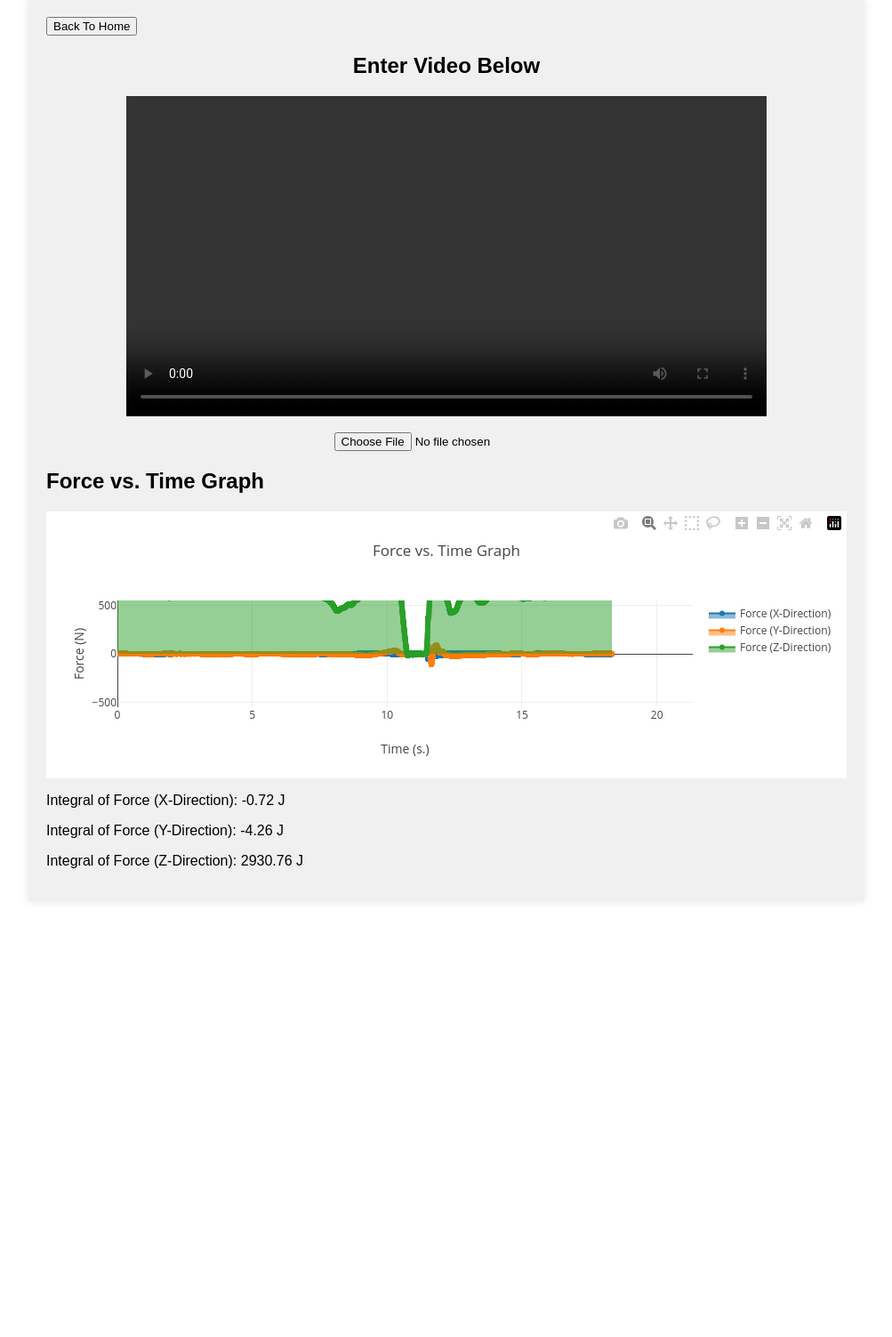
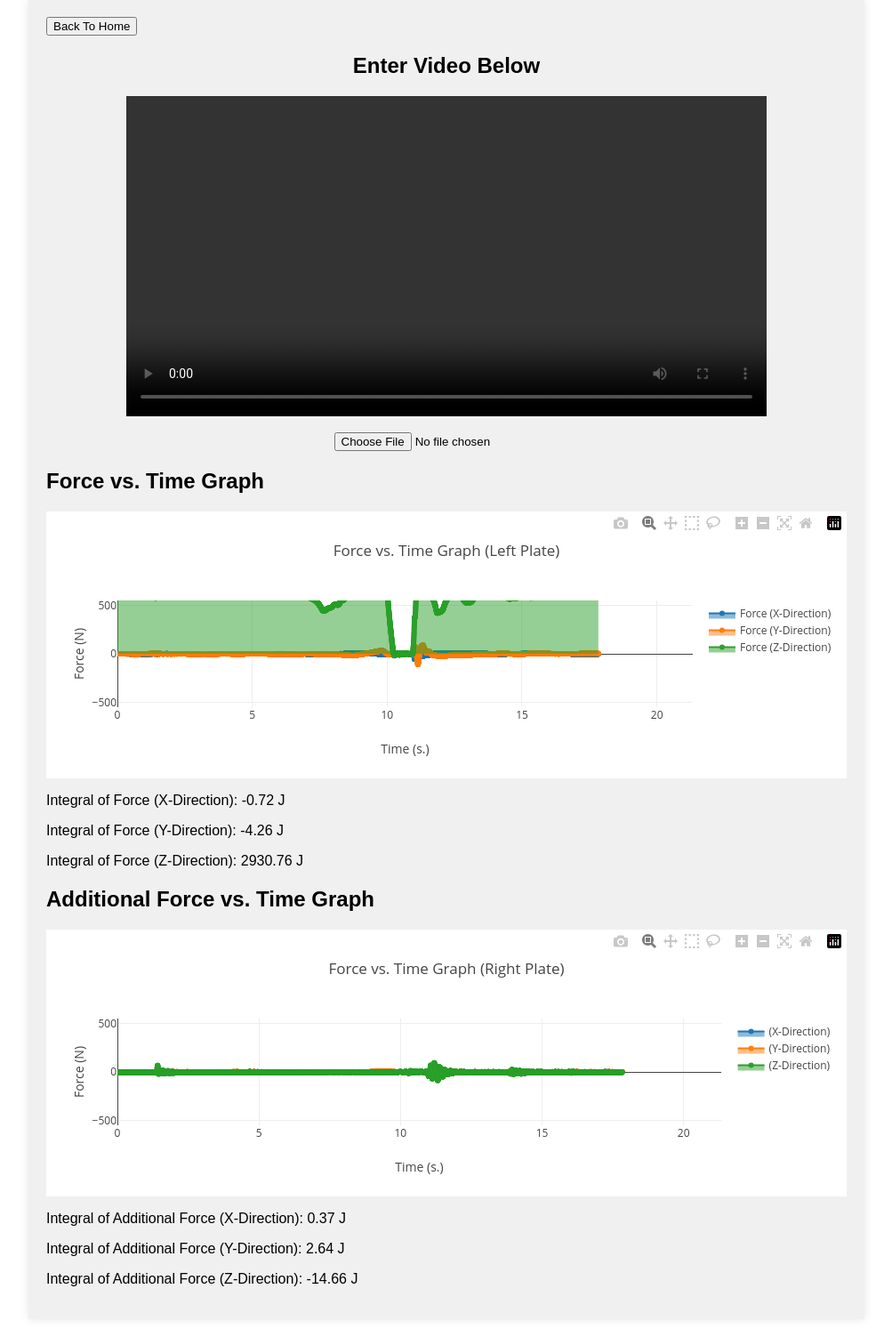
Before and after one commit to Westview-USC-Biomechanics-Collaboration/Prepare2Play-Learning-Experience, a Flask app: page /graph in a window 1280 px wide. Shown: the part 21-1524 px from the top of the page at 89% size, without its empty margins (138-1141 px from the left). Before the commit the page ends 1034 px from the top, so only its background shows below. Run offline with Flask 3, Linux system fonts and the light colour scheme; some libraries are stand-ins or nearby versions.

Commit message:
Added another graph for the other plate,. I also worked on adding an offeset to make the the data/graph match

```diff
--- a/main.py
+++ b/main.py
@@ -11,24 +11,32 @@ def index():
 @app.route('/graph')
 def graph():
     # Load your CSV file
-    df = pd.read_csv('data\Trimmed of bjs_lr_DE_for01_Raw_Data - bjs_lr_DE_for01_Raw_Data.csv')
+    df = pd.read_csv('data/Trimmed of bjs_lr_DE_for01_Raw_Data - bjs_lr_DE_for01_Raw_Data.csv')
 
     # Select subset of data for plotting
     timex_subset = df.iloc[18:11803, 0].astype(float).tolist()
     forcex_subset = df.iloc[18:11803, 1].astype(float).tolist()
     forcey_subset = df.iloc[18:11803, 2].astype(float).tolist()
     forcez_subset = df.iloc[18:11803, 3].astype(float).tolist()
+    forcex2_subset = df.iloc[18:11803, 10].astype(float).tolist()
+    forcey2_subset = df.iloc[18:11803, 11].astype(float).tolist()
+    forcez2_subset = df.iloc[18:11803, 12].astype(float).tolist()
 
     integral_forcex = np.trapz(forcex_subset, timex_subset)
     integral_forcey = np.trapz(forcey_subset, timex_subset)
     integral_forcez = np.trapz(forcez_subset, timex_subset)
+    integral_forcex2 = np.trapz(forcex2_subset, timex_subset)
+    integral_forcey2 = np.trapz(forcey2_subset, timex_subset)
+    integral_forcez2 = np.trapz(forcez2_subset, timex_subset)
 
     formatted_integral_forcex = f"{integral_forcex:.2f}"
     formatted_integral_forcey = f"{integral_forcey:.2f}"
     formatted_integral_forcez = f"{integral_forcez:.2f}"
+    formatted_integral_forcex2 = f"{integral_forcex2:.2f}"
+    formatted_integral_forcey2 = f"{integral_forcey2:.2f}"
+    formatted_integral_forcez2 = f"{integral_forcez2:.2f}"
 
 
-    # Pass data to the frontend
     return render_template('graph.html',
                            forcex=forcex_subset,
                            timex=timex_subset,
@@ -36,7 +44,13 @@ def graph():
                            forcez=forcez_subset,
                            integral_forcex=formatted_integral_forcex,
                            integral_forcey=formatted_integral_forcey,
-                           integral_forcez=formatted_integral_forcez)
+                           integral_forcez=formatted_integral_forcez,
+                           additional_forcex=forcex2_subset,
+                           additional_forcey=forcey2_subset,
+                           additional_forcez=forcez2_subset,
+                           integral_forcex2=formatted_integral_forcex2,
+                           integral_forcey2=formatted_integral_forcey2,
+                           integral_forcez2=formatted_integral_forcez2)
 
 if __name__ == '__main__':
     app.run(debug=True)
--- a/templates/graph.html
+++ b/templates/graph.html
@@ -22,7 +22,7 @@
         #plot-container {
             margin-top: 20px;
         }
-        #plot {
+        #plot, #additional-plot {
             width: 100%;
             height: 300px;
         }
@@ -50,6 +50,14 @@
             <p>Integral of Force (Y-Direction): {{ integral_forcey }} J</p>
             <p>Integral of Force (Z-Direction): {{ integral_forcez }} J</p>
         </div>
+
+        <div id="additional-plot-container">
+            <h2>Additional Force vs. Time Graph</h2>
+            <div id="additional-plot"></div>
+            <p>Integral of Additional Force (X-Direction): {{ integral_forcex2 }} J</p>
+            <p>Integral of Additional Force (Y-Direction): {{ integral_forcey2 }} J</p>
+            <p>Integral of Additional Force (Z-Direction): {{ integral_forcez2 }} J</p>
+        </div>
     </div>
 
     <script>
@@ -58,13 +66,17 @@
         var forcey = JSON.parse('{{ forcey | tojson | safe }}');
         var forcez = JSON.parse('{{ forcez | tojson | safe }}');
 
+        var additionalForcex = JSON.parse('{{ additional_forcex | tojson | safe }}');
+        var additionalForcey = JSON.parse('{{ additional_forcey | tojson | safe }}');
+        var additionalForcez = JSON.parse('{{ additional_forcez | tojson | safe }}');
 
         var videoDuration = 18.33; // seconds
+        var offset = 0.5; // Adjust this value as needed
 
+        var dataDuration = 4.91 // seconds
+        timex = timex.map(function(time) { return (time / dataDuration) * videoDuration - offset; });
 
-        var originalDuration = timex[timex.length - 1];
-        timex = timex.map(function(time) { return (time / originalDuration) * videoDuration; });
-
+        // Original graph
         var trace1 = {
             x: timex,
             y: forcex,
@@ -101,10 +113,52 @@
                 range: [-550, 550],
                 title: 'Force (N)'
             },
-            title: 'Force vs. Time Graph'
+            title: 'Force vs. Time Graph (Left Plate)'
         };
 
         Plotly.newPlot('plot', [trace1, trace2, trace3], layout);
+
+        // Additional graph
+        var additionalTrace1 = {
+            x: timex,
+            y: additionalForcex,
+            mode: 'lines+markers',
+            type: 'scatter',
+            fill: 'tozeroy',
+            name: '(X-Direction)'
+        };
+
+        var additionalTrace2 = {
+            x: timex,
+            y: additionalForcey,
+            mode: 'lines+markers',
+            type: 'scatter',
+            fill: 'tozeroy',
+            name: '(Y-Direction)'
+        };
+
+        var additionalTrace3 = {
+            x: timex,
+            y: additionalForcez,
+            mode: 'lines+markers',
+            type: 'scatter',
+            fill: 'tozeroy',
+            name: '(Z-Direction)'
+        };
+
+        var additionalLayout = {
+            xaxis: {
+                range: [0, videoDuration+3],
+                title: 'Time (s.)'
+            },
+            yaxis: {
+                range: [-550, 550],
+                title: 'Force (N)'
+            },
+            title: 'Force vs. Time Graph (Right Plate)'
+        };
+
+        Plotly.newPlot('additional-plot', [additionalTrace1, additionalTrace2, additionalTrace3], additionalLayout);
 
         function goBack() {
             window.location.href = '/';
@@ -116,11 +170,24 @@
                 data: [
                     {x: timex.slice(0, frameIndex+1), y: forcex.slice(0, frameIndex+1)},
                     {x: timex.slice(0, frameIndex+1), y: forcey.slice(0, frameIndex+1)},
-                    {x: timex.slice(0, frameIndex+1), y: forcez.slice(0, frameIndex+1)}
+                    {x: timex.slice(0, frameIndex+1), y: forcez.slice(0, frameIndex+1)},
+                    {x: timex.slice(0, frameIndex+1), y: additionalForcex.slice(0, frameIndex+1)},
+                    {x: timex.slice(0, frameIndex+1), y: additionalForcey.slice(0, frameIndex+1)},
+                    {x: timex.slice(0, frameIndex+1), y: additionalForcez.slice(0, frameIndex+1)}
                 ]
             }];
 
             Plotly.animate('plot', frames, {
+                transition: {
+                    duration: 0
+                },
+                frame: {
+                    duration: 0,
+                    redraw: false
+                }
+            });
+
+            Plotly.animate('additional-plot', frames, {
                 transition: {
                     duration: 0
                 },
```
